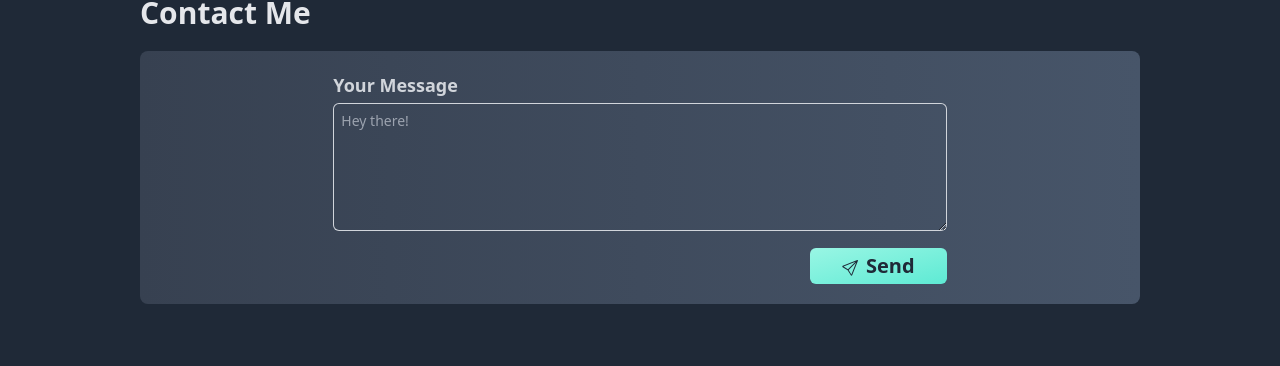
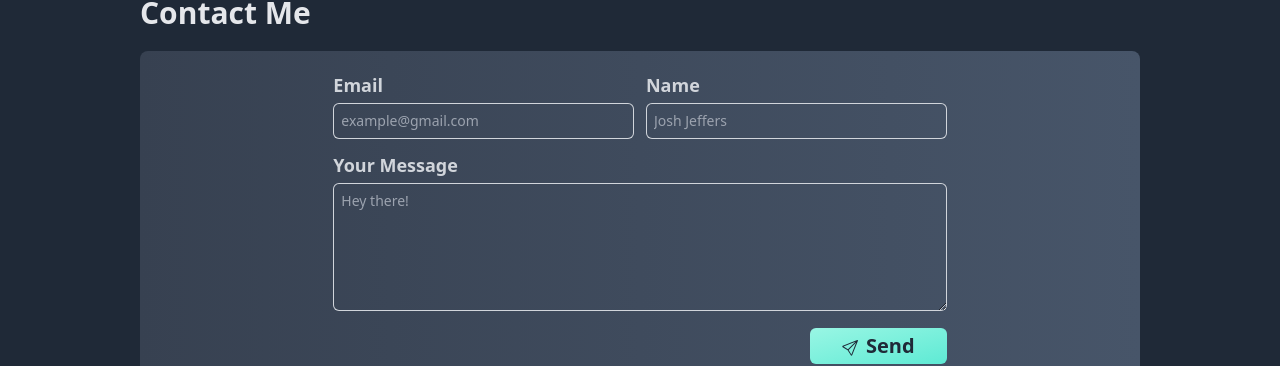
Before and after one commit to pumbas600/E-Portfolio, a React (Create React App) app: page / in a window 1280 px wide. Shown: the part 8104-8470 px from the top of the page. Built offline with nearby package versions, Linux system fonts and the light colour scheme.

Commit message:
Added name and email to contact me

```diff
--- a/src/Components/HomePage/ContactMe.tsx
+++ b/src/Components/HomePage/ContactMe.tsx
@@ -4,18 +4,30 @@ import LabelledInput from "../Utils/LabelledInput";
 
 interface State {
     message: string;
+    email: string;
+    name: string;
 }
+
+const EMPTY_STATE = { message: '', email: '', name: '' };
 
 const ContactMe: React.FC = () => {
 
-    const [state, setState] = useState<State>({ message: '' });
+    const [state, setState] = useState<State>(EMPTY_STATE);
 
     function updateMessage(e: React.ChangeEvent<HTMLTextAreaElement>) {
-        setState({ message: e.target.value });
+        setState({ ...state, message: e.target.value });
+    }
+
+    function updateEmail(e: React.ChangeEvent<HTMLInputElement>) {
+        setState({ ...state, email: e.target.value });
+    }
+
+    function updateName(e: React.ChangeEvent<HTMLInputElement>) {
+        setState({ ...state, name: e.target.value });
     }
 
     function sendMessage() {
-        setState({ message: '' });
+        setState(EMPTY_STATE);
     }
 
     return (
@@ -25,19 +37,42 @@ const ContactMe: React.FC = () => {
                             md:py-5 py-4 px-10"
             >
                 <div className="mx-auto flex flex-col space-y-3 md:w-8/12 w-full text-sm text-gray-300">
+                    <div className="flex flex-row space-x-3">
+                        <LabelledInput label="Email" className="w-1/2">
+                            <input
+                                className="rounded-md ring-1 ring-gray-300 bg-transparent p-2 outline-none focus:ring-2
+                                           focus:ring-teal-200 ring-inset w-full"
+                                placeholder="example@gmail.com"
+                                type="text"
+                                onChange={updateEmail}
+                                value={state.email}
+                            />
+                        </LabelledInput>
+                        <LabelledInput label="Name" className="w-1/2">
+                            <input
+                                className="rounded-md ring-1 ring-gray-300 bg-transparent p-2 outline-none focus:ring-2
+                                           focus:ring-teal-200 ring-inset w-full"
+                                placeholder="Josh Jeffers"
+                                type="text"
+                                onChange={updateName}
+                                value={state.name}
+                            />
+                        </LabelledInput>
+                    </div>
                     <LabelledInput label="Your Message">
                         <textarea
                             className="rounded-md h-32 ring-1 ring-gray-300 bg-transparent p-2 outline-none focus:ring-2
-                                   focus:ring-teal-200 ring-inset w-full"
+                                       focus:ring-teal-200 ring-inset w-full"
+                            placeholder="Hey there!"
                             onChange={updateMessage}
-                            placeholder="Hey there!"
                             value={state.message}
                         />
                     </LabelledInput>
                     <div className="flex justify-end">
                         <button
-                            className="flex flex-row items-center text-xl font-bold rounded-md py-1 px-8 text-gray-800 bg-gradient-to-br
-                                       from-teal-200 to-teal-300 transition-transform hover:scale-105"
+                            className="flex flex-row items-center text-xl font-bold rounded-md py-1 px-8 text-gray-800
+                                       bg-gradient-to-br from-teal-200 to-teal-300 transition-transform hover:scale-105"
+                            disabled={state.email === '' || state.name === ''}
                             onClick={e => sendMessage()}
                         >
                             <svg xmlns="http://www.w3.org/2000/svg" width="16" height="16" fill="currentColor"
--- a/src/Components/Utils/LabelledInput.tsx
+++ b/src/Components/Utils/LabelledInput.tsx
@@ -2,11 +2,12 @@ import React from "react";
 
 interface Props {
     label: string;
+    className?: string;
 }
 
 const LabelledInput: React.FC<Props> = (props) => {
     return (
-        <div>
+        <div className={props.className}>
             <div className="text-lg font-semibold mb-1">
                 {props.label}
             </div>
```
